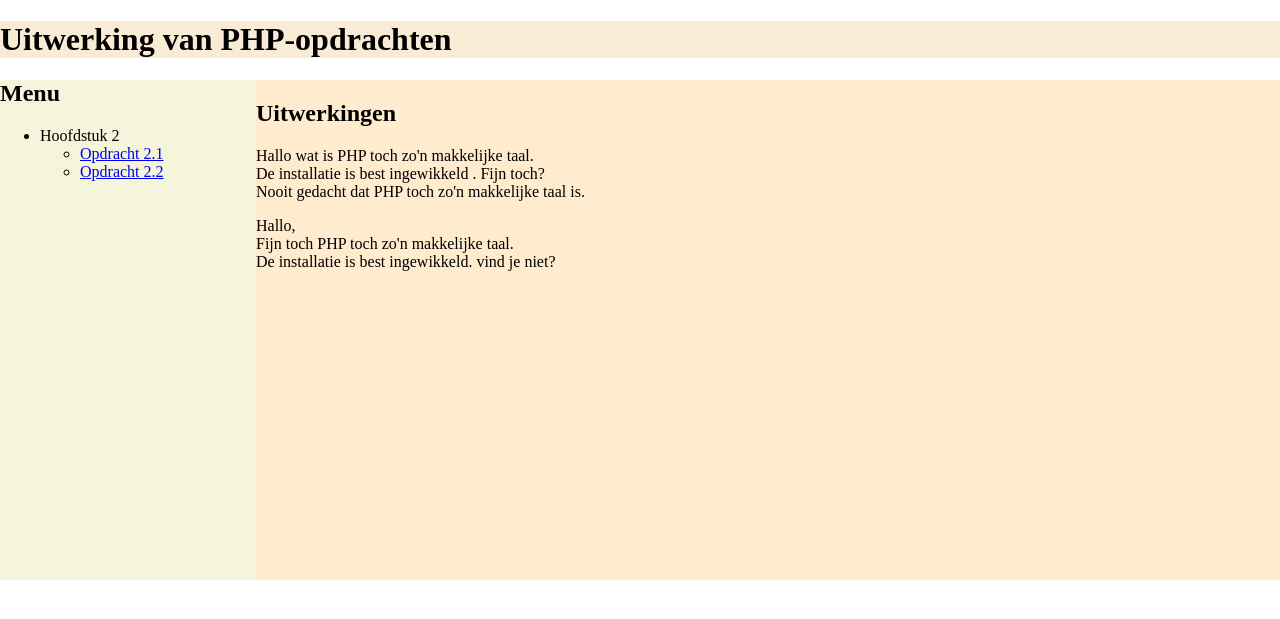
After one commit to w1-MeegdesVincent/phpopdrachten, a PHP site: page /hoofdstuk_2/opdracht_2-2.php in a window 1280 px wide. The commit adds this page. Shown: the top 619 px of the page. Run offline with PHP 8.4, Linux system fonts and the light colour scheme.

Commit message:
add opdracht_2-2.php + updated menu's

```diff
--- a/css/style.css
+++ b/css/style.css
@@ -21,7 +21,7 @@ aside{
 main{
     background-color: blanchedalmond;
     position: absolute;
-    left: 50%;
+    left: 20%;
     top:80px;
     height:500px;
     width:80%;
--- a/hoofdstuk 2/opdracht_2-1.php
+++ b/hoofdstuk_2/opdracht_2-1.php
@@ -32,10 +32,10 @@
         <li>Hoofdstuk 2
             <ul>
                 <li>
-                    <a href="hoofdstuk2/opdracht_2-1.php">Opdracht 2.1</a>
+                    <a href="opdracht_2-1.php">Opdracht 2.1</a>
                 </li>
                 <li>
-                    <a href="hoofdstuk2/opdracht_2-2.php">Opdracht 2.2</a>
+                    <a href="opdracht_2-2.php">Opdracht 2.2</a>
                 </li>
             </ul>
         </li>
--- /dev/null
+++ b/hoofdstuk_2/opdracht_2-2.php
@@ -0,0 +1,77 @@
+<?php
+
+/**
+ * User: Vincent Meegdes
+ * Date: 5-2-2020-
+ * Time: 19:43 PM
+ * File: opdracht_2-2.php
+ */
+?>
+<?php
+//aanmaken variabelen
+$text1 = "Hallo";
+$text2 = "een makkelijke taal";
+$text3 = "toch zo'n makkelijke taal";
+$text4 = "wat is";
+$text5 = "PHP";
+$text6 = "Nooit gedacht dat";
+$text7 = "De installatie is best ingewikkeld";
+$text8 = "Fijn toch";
+$text9 = "?";
+$text10 = ".";
+$text11 = ",";
+$text12 = "<br>";
+$text13 = "is";
+$text14 = "vind je niet";
+?>
+<!doctype html>
+<html>
+<head>
+    <title>
+        2.2.php
+    </title>
+    <!--	beschrijfing van de website-->
+    <meta name="description" content="opdracht 2.2 php">
+    <!--	steekwoorden waar de browser naar zoekt -->
+    <meta name="keywords" content="opdracht,2.2,php">
+    <!--	de type tekens die gebruikt worden -->
+    <meta charset="utf-8">
+    <!--    het linken van een css bestand -->
+    <link href="../css/style.css" type="text/css" rel=stylesheet >
+</head>
+<body>
+<header>
+    <h1><?php echo "Uitwerking van PHP-opdrachten"; ?></h1>
+</header>
+<aside>
+    <h2>Menu</h2>
+    <ul>
+        <li>Hoofdstuk 2
+            <ul>
+                <li>
+                    <a href="opdracht_2-1.php">Opdracht 2.1</a>
+                </li>
+                <li>
+                    <a href="opdracht_2-2.php">Opdracht 2.2</a>
+                </li>
+            </ul>
+        </li>
+    </ul>
+</aside>
+<main id="wrapper">
+    <h2>Uitwerkingen</h2>
+    <p>
+        <!--    tekst 1    -->
+        <?php
+            echo "$text1 $text4 $text5 $text3$text10 $text12 $text7 $text10 $text8$text9 $text12 $text6 $text5 $text3 $text13$text10";
+        ?>
+    </p>
+    <p>
+        <!--    tekst 2    -->
+        <?php
+        echo "$text1$text11 $text12 $text8 $text5 $text3$text10 $text12 $text7$text10 $text14$text9";
+        ?>
+    </p>
+</main>
+</body>
+</html>
--- a/index.php
+++ b/index.php
@@ -32,10 +32,10 @@
             <li>Hoofdstuk 2
                 <ul>
                     <li>
-                        <a href="hoofdstuk 2/opdracht_2-1.php">Opdracht 2.1</a>
+                        <a href="hoofdstuk_2/opdracht_2-1.php">Opdracht 2.2</a>
                     </li>
                     <li>
-                        <a href="hoofdstuk 2/opdracht_2-2.php">Opdracht 2.2</a>
+                        <a href="hoofdstuk_2/opdracht_2-2.php">Opdracht 2.2</a>
                     </li>
                 </ul>
             </li>
```
